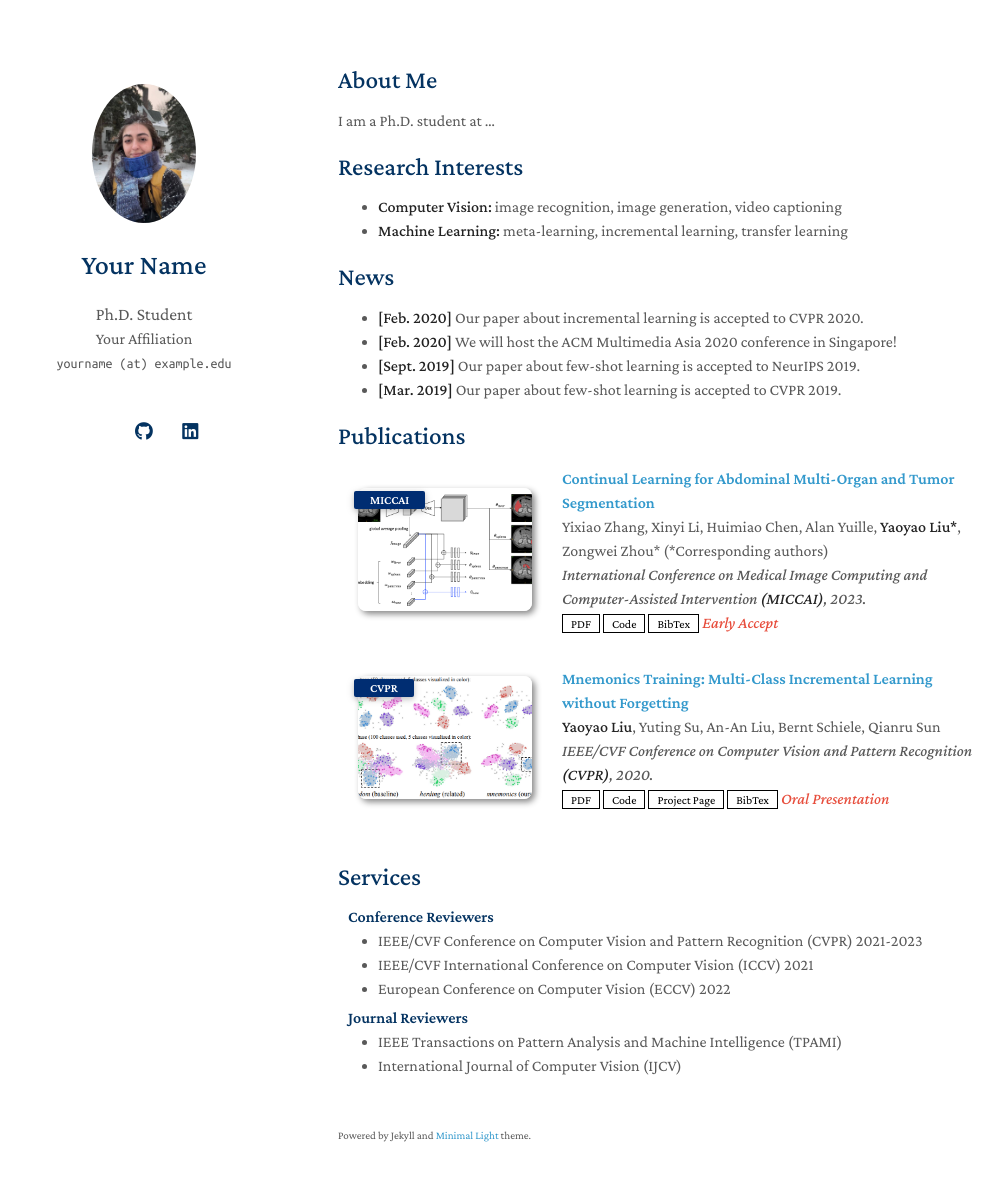
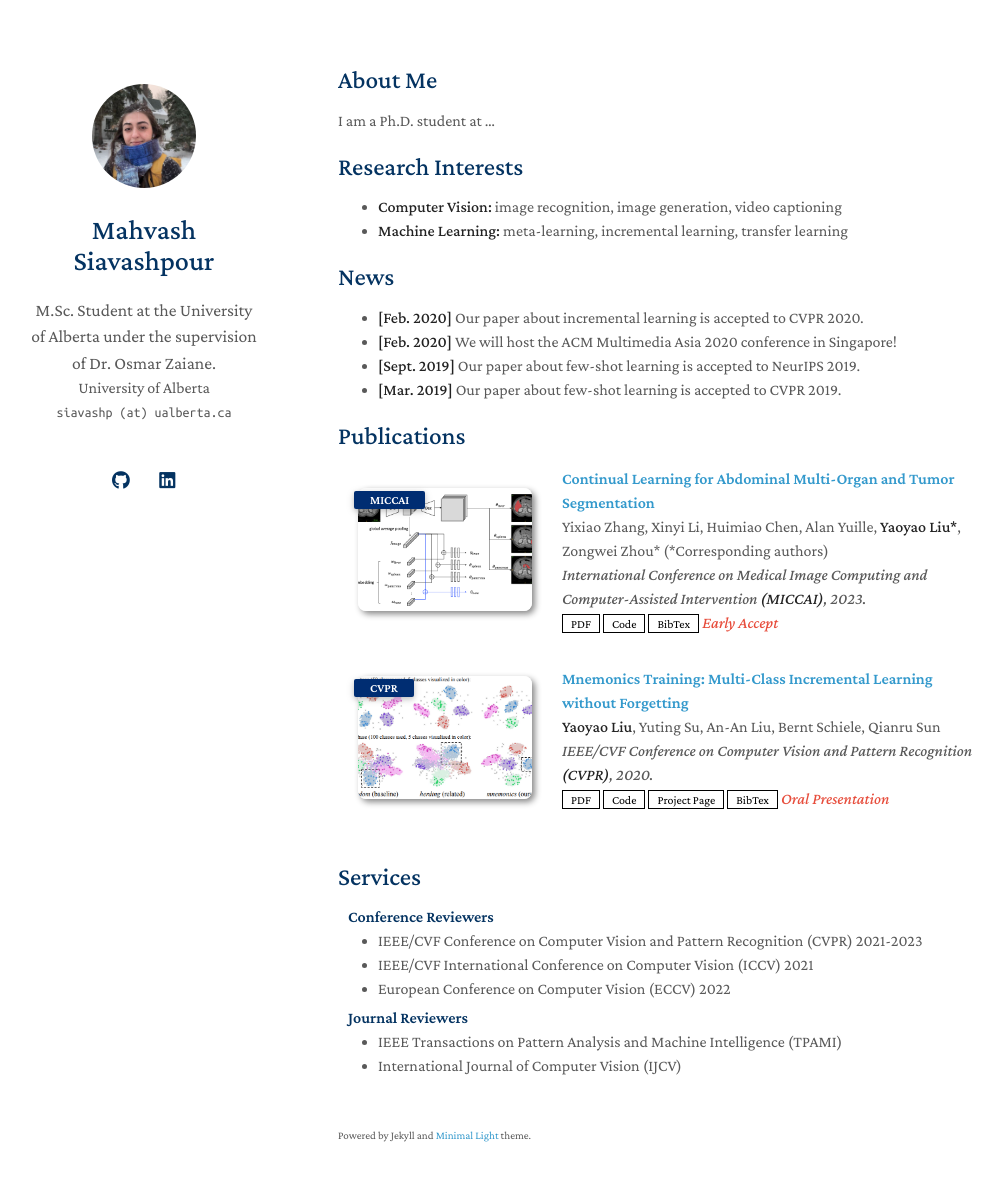
Before and after one commit to mahvash-siavashpour/mahvash-siavashpour.github.io, a Jekyll site: the page built from index.md, in a window 1280 px wide and 1216 px high. Shown: the top 1181 px of the window, without its empty margins (132-1135 px from the left). Built offline with Jekyll 4.4.1, drawn with Linux system fonts in a browser that asks for light colours; a style sheet for code colours, icons or effects is not loaded; our own code applies the rules of GitHub Pages for plain Markdown files.

Commit message:
new avatar

```diff
--- a/_config.yml
+++ b/_config.yml
@@ -1,19 +1,18 @@
 # Basic Information
-title: Your Name
-position: Ph.D. Student
-affiliation: Your Affiliation
-email: yourname (at) example.edu
+title: Mahvash Siavashpour
+position: M.Sc. Student at the University of Alberta under the supervision of Dr. Osmar Zaiane.
+affiliation: University of Alberta
+email: siavashp (at) ualberta.ca
 
 # Search Engine Optimization (SEO)
 # The following information is used to improve the website traffic from search engines, e.g., Google.
-keywords: minimal light
-description: The Minimal Light is a simple and elegant jekyll theme for academic personal homepage.
-canonical: https://minimal-light-theme.yliu.me/
+keywords: University of Alberta, M.Sc. Student, Machine Learning, Data Mining, Data Science, Artificial Intelligence
+description: M.Sc. Student at the University of Alberta under the supervision of Dr. Osmar Zaiane.
+canonical:
 
 # Links
 # If you don't need one of them, you may delete the corresponding line.
-google_scholar: https://scholar.google.com/
-cv_link: assets/files/curriculum_vitae.pdf
+google_scholar: https://scholar.google.com/citations?user=3-UzUzIAAAAJ&hl=en
 github_link: https://github.com/
 linkedin: https://www.linkedin.com/
 twitter: https://twitter.com/
```
Also changed, not shown: assets/img/profile.jpg.
